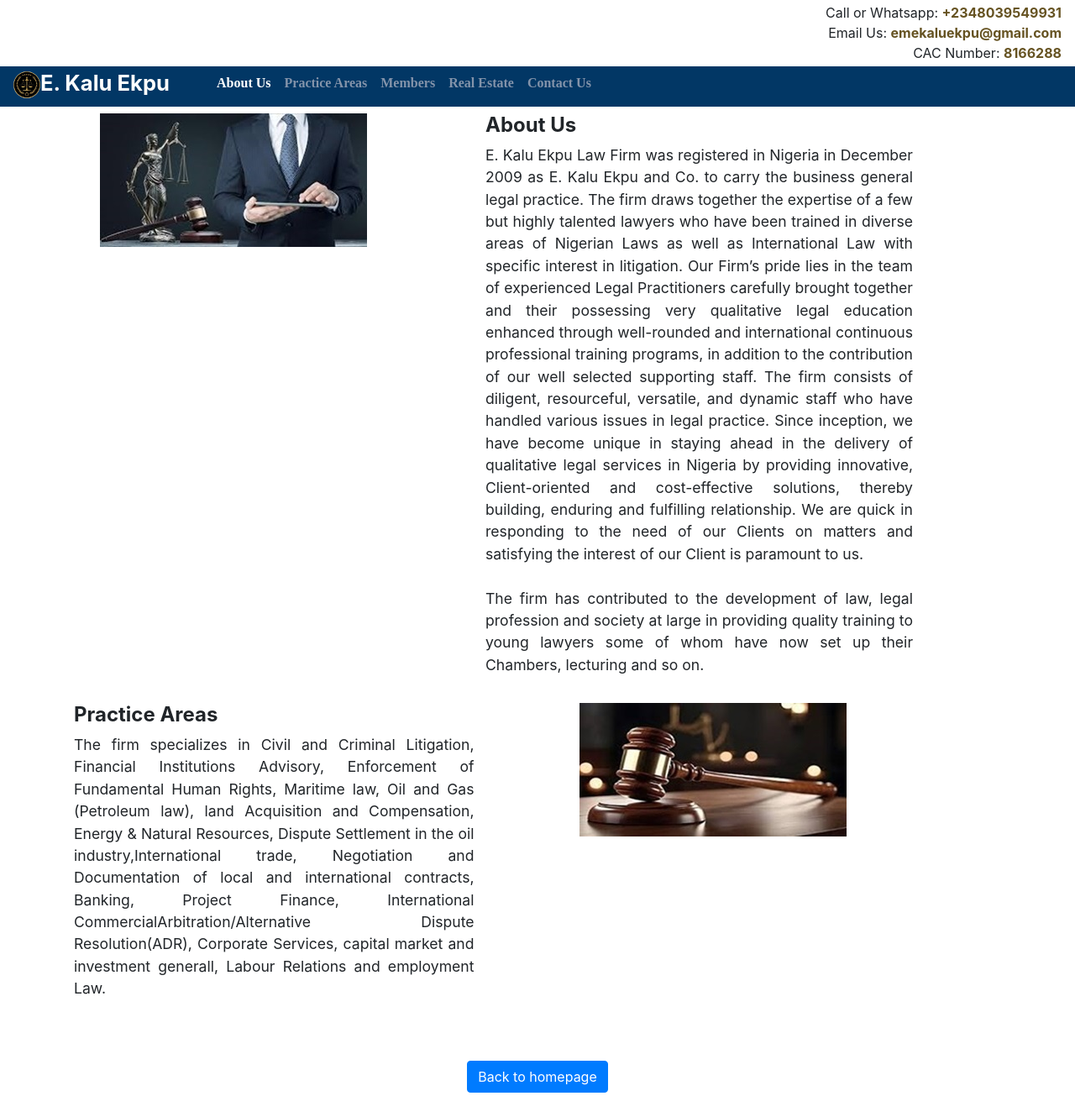
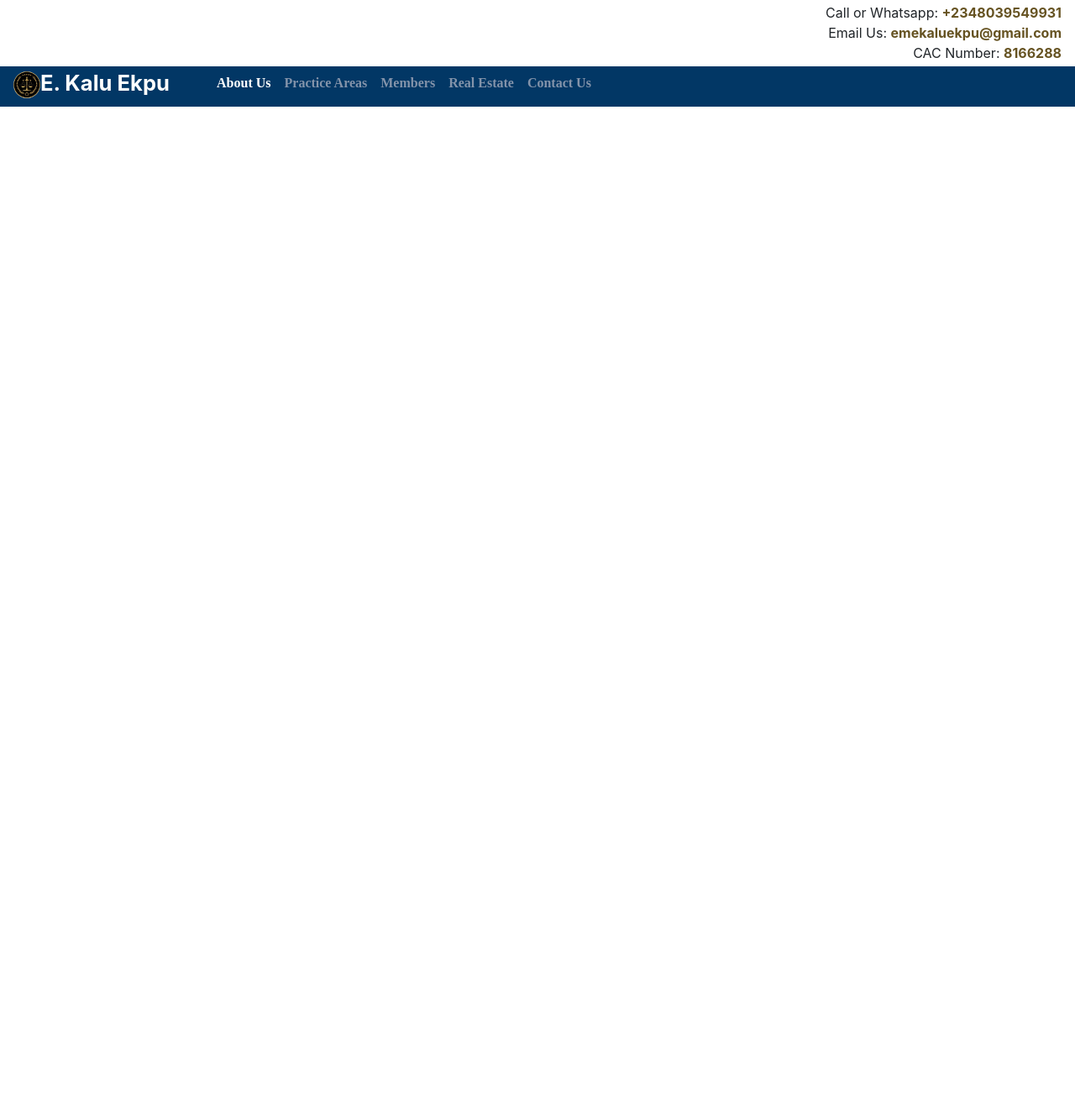
Before and after one commit to chinagit87/e.-kalu-ekpu-law-firm, a website: page about-us.html in a window 1280 px wide. Shown: the part 81-1411 px from the top of the page at 84% size. After the commit the page ends 800 px from the top, so only its background shows below. Drawn offline with nearby package versions, Linux system fonts and the light colour scheme.

Commit message:
reset column

```diff
--- a/about-us.html
+++ b/about-us.html
@@ -52,69 +52,13 @@
  </nav>
  </div>
  <!-- navbar section ends here. -->
-  <!-- about-us section starts here. -->
-    <div class="row  container about-us">
-      <div class="col-md-6">
-          <div class="about-img">
-            <img src="pics/about-us-image.jpeg" alt="">
-          </div>
-        </div>
-        <div class="col-md-6">
-          <div class="about-details">
-          <h6>About Us</h6>
-          <p >
-            E. Kalu Ekpu Law Firm was registered in Nigeria in December 2009 as E. Kalu Ekpu and Co. to carry the business general legal
-            practice. The firm draws together the expertise of a few but highly talented lawyers who have been trained in diverse areas of
-            Nigerian Laws as well as International Law with specific interest in litigation. Our Firm’s pride lies in the team of
-            experienced Legal Practitioners carefully brought together and their possessing very qualitative legal education enhanced through
-            well-rounded and international continuous professional training programs, in addition to the contribution of our well selected
-            supporting staff. The firm consists of diligent, resourceful, versatile, and dynamic staff who have handled various issues in legal
-            practice. Since inception, we have become unique in staying ahead in the delivery of qualitative legal services in Nigeria
-            by providing innovative, Client-oriented and cost-effective solutions, thereby building, enduring and fulfilling relationship. We are
-            quick in responding to the need of our Clients on matters and satisfying the interest of our Client is paramount to us. <br><br>The
-            firm has contributed to the development of law, legal profession and society at large in providing quality training to young lawyers
-            some of whom have now set up their Chambers, lecturing and so on.
-          </p>
-        </div>
-      </div>
-    </div>
-  <div class="row  container about-us-2">
-    <div class="col-md-6">
-      <div class="about-details">
-        <h6>Practice Areas</h6>
-        <p>
-             The firm specializes in Civil and Criminal Litigation, Financial Institutions
-             Advisory, Enforcement of Fundamental Human Rights, Maritime law, Oil and Gas
-             (Petroleum law), land Acquisition and Compensation, Energy & Natural Resources,
-             Dispute Settlement in the oil industry,International trade, Negotiation and
-             Documentation of local and international contracts, Banking, Project Finance,
-             International CommercialArbitration/Alternative Dispute Resolution(ADR),
-             Corporate Services, capital market and investment generall, Labour Relations
-             and employment Law.
-        </p>
-      </div>
-    </div>
-    <div class="col-md-6">
-      <div class="about-img">
-        <img src="pics/lawyers.hammer.jpeg" alt="">
-      </div>
-  </div>
-  </div>
-<!-- about-us section ends here. -->
-<!-- button starts here. -->
- <div class="homepage-button">
- <a href="index.html">
-       <button class="btn btn-primary">
-           Back to homepage
-       </button>
-</a>
-</div>
-<!-- button ends here. -->
+
  <!-- footer ends here. -->
     <footer>
       Copyright @ E. Kalu Ekpu law-2025<span class="footer-span"> Developed by Emele Chinonyerem - +234813466631</span>
     </footer>
 <!-- footer ends here. -->
+
 <!-- <script src="index.js"></script> -->
     <script src="https://code.jquery.com/jquery-3.4.1.js" integrity="sha256-WpOohJOqMqqyKL9FccASB9O0KwACQJpFTUBLTYOVvVU="
         crossorigin="anonymous">
--- a/styles.css
+++ b/styles.css
@@ -363,6 +363,7 @@ ul{
 }
 .Members-details p:hover{
     text-decoration: none;
+    text-align: #e0e0e0;
 }
 /* Members div starts here */
 
@@ -669,23 +670,22 @@ ul{
 /* main div2 ends here. */
 
 /* Members div starts here */
+
 .Members-div{
-    margin: 15rem 0 2rem 0;
-    text-align: center;
+    margin-top: 11rem;
 }
 .Members{
     margin-top: 1.5rem;
 }
 .Members img{
    width: 80%;
-}
-.Members img:hover{
-    width: 10rem;
+   margin-left: 4.5%;
 }
 .Members-details{
-    margin-left: 1rem;
+    margin-left: 0.3%;
     width: 90%;
     font-size: 1.3rem;
+    /* text-align: center; */
 }
 /* Members div starts here */
 
```
Also changed, not shown: change-of-director.html (+1 -1 lines), index.html (+1 -1 lines), members.html (+5 -5 lines), corporate-&-business-law.html (renamed from corporate & business law.html), pics/Members/eme-kalu.jpg (added).
